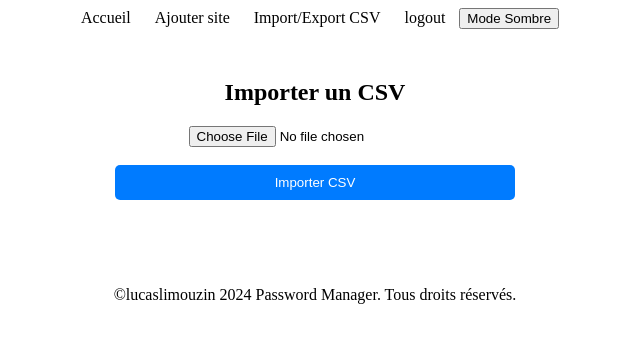
After one commit to lucaslimouzin/b3-c2-django-limouzin, a Django app: template passwordManager/gestionpassword/templates/gestionpassword/gestion_csv.html in a window 1280 px wide. The commit adds this page. Shown: the top 343 px of the page, without its empty margins (325-965 px from the left). Run offline with Django 3.2, Linux system fonts and the light colour scheme; the template is opened without the code that fills it, so the values that code supplies are empty.

Commit message:
ajouter de la gestion de limport csv

```diff
--- a/passwordManager/gestionpassword/static/gestionpassword/styles.css
+++ b/passwordManager/gestionpassword/static/gestionpassword/styles.css
@@ -22,7 +22,7 @@ body.dark-mode {
     text-align: center;
     padding: 20px 0;
 }
-#container, #signup-container, #home-container, #add-password-container, #edit-site-container {
+#container, #signup-container, #home-container, #add-password-container, #edit-site-container, #csv-container {
     max-width: 400px;
     margin: 50px auto;
     text-align: center;
--- a/passwordManager/gestionpassword/templates/gestionpassword/base.html
+++ b/passwordManager/gestionpassword/templates/gestionpassword/base.html
@@ -12,7 +12,8 @@
         <!-- menus -->
         <nav class="navbar">
             <a href="{% url 'home' %}">Accueil</a>
-            <a href="{% url 'add_password' %}">Ajouter mot de passe</a>
+            <a href="{% url 'add_password' %}">Ajouter site</a>
+            <a href="{% url 'gestion_csv' %}">Import/Export CSV</a>
             <a href="{% url 'logout' %}">logout</a>
             <button onclick="toggleDarkMode()">Mode Sombre</button>
 
--- /dev/null
+++ b/passwordManager/gestionpassword/templates/gestionpassword/gestion_csv.html
@@ -0,0 +1,13 @@
+{% extends "gestionpassword/base.html" %}
+{% load static %}
+
+{% block content %}
+  <div id="csv-container">
+    <h2>Importer un CSV</h2>
+    <form method="post" enctype="multipart/form-data">
+        {% csrf_token %}
+        <input type="file" name="csv_file" accept=".csv" required> <br>
+        <br><button type="submit" class="btn">Importer CSV</button>
+    </form>
+  </div>
+{% endblock %}
--- a/passwordManager/gestionpassword/templates/gestionpassword/home.html
+++ b/passwordManager/gestionpassword/templates/gestionpassword/home.html
@@ -6,7 +6,7 @@
     <h1>Bienvenue {{ user.username }} <br> sur votre application de gestion de mots de passe</h1>
     <p>Gérez tous vos mots de passe depuis un seul endroit. Sécurisé, rapide et utile.</p>
     <!-- Boutons d'action -->
-    <a href="{% url 'add_password' %}" class="btn">Ajouter un nouveau mot de passe +</a><br><br><br>
+    <a href="{% url 'add_password' %}" class="btn">Ajouter un nouveau site +</a><br><br><br>
     <!-- En dessous mettre la liste des sites avec mot de passe en caché-->
     <!-- Accordéons pour chaque site -->
     <h2>Mes sites</h2>
@@ -21,6 +21,7 @@
             {% csrf_token %}
             <button type="submit" class="btn btn-edit">Éditer</button>
           </form>
+          <br>
           <button class="delete-btn" onclick="confirmDelete('{{ site.get_delete_url }}')">Supprimer</button>
 
         </div>
--- a/passwordManager/gestionpassword/urls.py
+++ b/passwordManager/gestionpassword/urls.py
@@ -8,7 +8,7 @@ urlpatterns = [
     path('signup/', views.signup_view, name='signup'),
     path('home/', views.home_view, name='home'),
     path('add_password/', views.add_password_view, name='add_password'),
-    path('view_all/', views.view_all_passwords_view, name='view_all'),
+    path('gestion_csv/', views.gestion_csv_view, name='gestion_csv'),
     path('logout/', views.logout_view, name='logout'),
     path('delete_site/<int:site_id>/', views.delete_site, name='delete_site'),
     path('edit_site/<int:site_id>/', views.edit_site, name='edit_site'),
```
Also changed, not shown: passwordManager/gestionpassword/views.py (+29 -3 lines).
